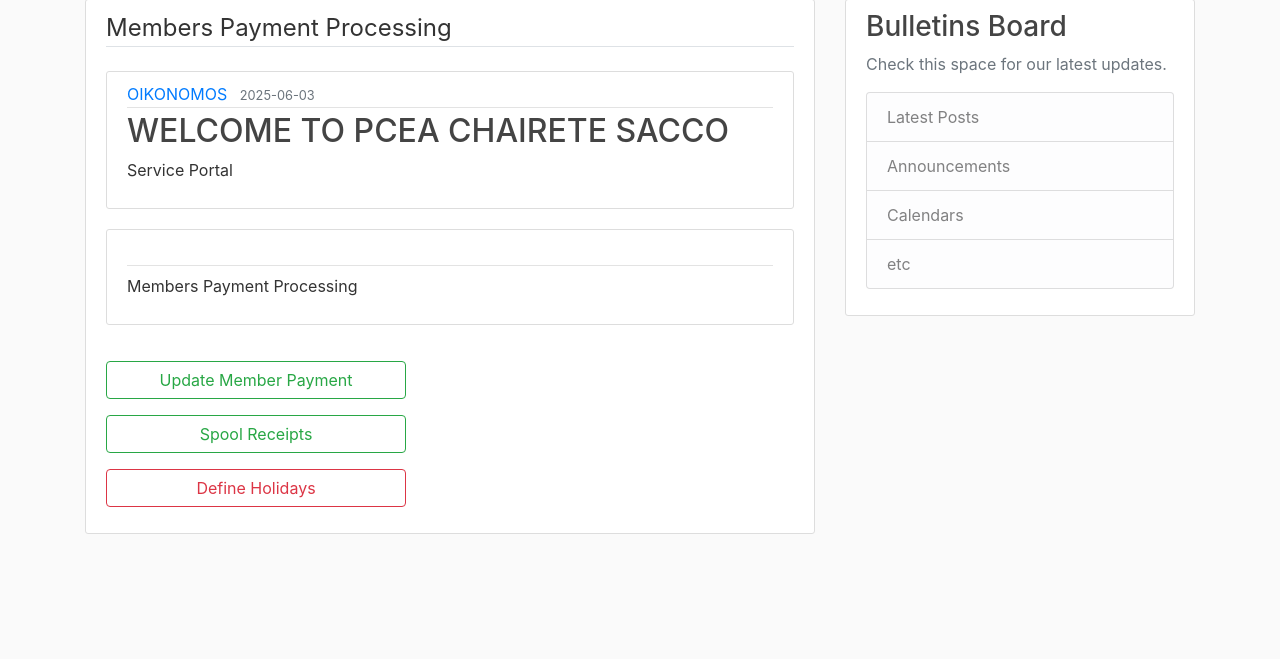
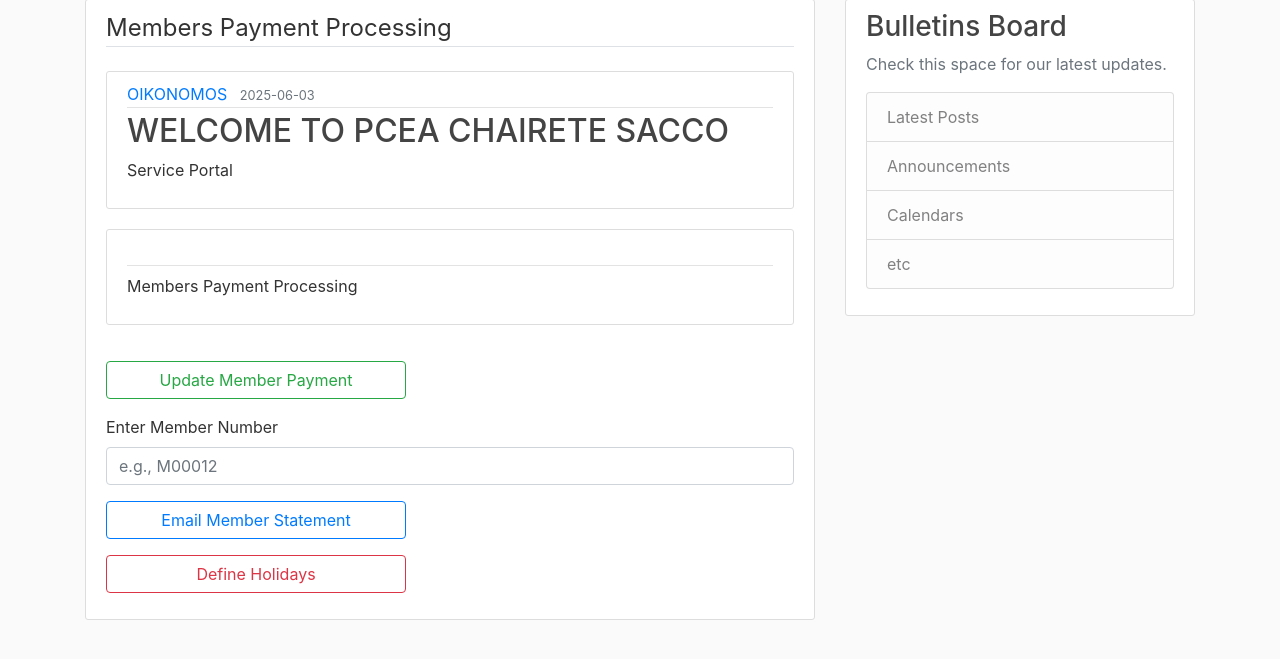
Before and after one commit to dmwangike/my-flask-app, a Flask app: page /deposits in a window 1280 px wide. Shown: the part 81-740 px from the top of the page. Run offline with Flask 3, Linux system fonts and the light colour scheme; the visitor is signed in with stand-in values (Sample User, id 1); parts of the project's set-up code (start-up, migrations or seed data) failed here and were passed over; some libraries are stand-ins or nearby versions.

Commit message:
Add Statement

```diff
--- a/app.py
+++ b/app.py
@@ -36,30 +36,23 @@ from jinjasql import JinjaSql
 import cryptography as cy
 from cryptography.fernet import Fernet
 import pandas as pd
-#import oracledb
-#from oracledb import create_pool,InterfaceError
-
-#oracledb.init_oracle_client(lib_dir="C:\\Program Files (x86)\\Oracle\\instantclient_19_11")
 import psycopg2
 import logging
 logging.basicConfig(level=logging.DEBUG)
 import re
 import os,shutil
 import sys
-#import paramiko
 from base64 import decodebytes
 import zipfile
-
-
 from reportlab.lib import colors
-from reportlab.lib.pagesizes import letter
+from reportlab.lib.pagesizes import letter, A4
 from reportlab.pdfgen import canvas
 from reportlab.lib.units import inch
+from myfunctions.localpkg import generate_statements_logic,create_date_folder,create_bank_statement_revised
+from extensions import mail
+from io import BytesIO
+from reportlab.lib.utils import ImageReader
 
-
-from myfunctions.localpkg import generate_statements_logic,create_date_folder,create_bank_statement_revised
-
-from extensions import mail
 
 
 
@@ -77,7 +70,7 @@ app.config['MAIL_USE_SSL'] = False
 app.config['MAIL_USERNAME'] = 'dangawalla@gmail.com'
 app.config['MAIL_PASSWORD'] = 'ghno sctr qbcl mljd'
 app.config['MAIL_DEFAULT_SENDER'] = 'noreply@demo.com'
-#mail = Mail(app)
+
 
 # Initialize mail with app
 mail.init_app(app)
@@ -86,14 +79,6 @@ mail.init_app(app)
 from myfunctions.welcome import MembershipLetterGenerator
 
 
-# List of allowed IPs
-#ALLOWED_IPS = {'127.0.0.1','192.168.100.243', '203.0.113.5'}  # Replace with your allowed IPs
-
-#@app.before_request
-#def limit_remote_addr():
-#    client_ip = request.remote_addr
-#    if client_ip not in ALLOWED_IPS:
-#        abort(403)  # Forbidden
 
 posts = [
     {
@@ -512,36 +497,6 @@ def enquire_cust_details():
 
 
 
-@app.route("/execute_sql", methods=['GET','POST'])
-@login_required
-def  execute_sql():
-    # Connect to the database
-    conn = get_db_connection()
-    query = """
-    with new_clients as (
-    select customer_id, cust_name, cust_acct,datejoined, identification,account_no,cust_bank,
-    ROW_NUMBER() OVER (PARTITION BY customer_id ORDER BY account_no desc) AS rwn from clients join
-    portfolio using(customer_id)where datejoined = CURRENT_DATE)
-    SELECT * from new_clients where rwn = 1
-               """
-
-    # Read data into a DataFrame
-    df = pd.read_sql(query, conn)
-    conn.close()
-    conditions = df['cust_acct'].tolist()
-    df_orc = fetch_oracle(conditions)
-    check_df = pd.merge(df, df_orc, how='left', left_on='cust_acct', right_on='BANK_ACCT')
-
-
-
-    # Create an Excel file on disk
-    today = datetime.today().strftime('%Y-%m-%d')
-    filename = f"E:\\oikonomos\\DATA\\acct_open_{today}.xlsx"
-    check_df.to_excel(filename, index=False, sheet_name='Data')
-
-    flash('Extract successful. Please check location', 'success')
-    return render_template('execute_sql.html', title='CUS', posts=post1)
-
 
 
 @app.route("/members", methods=['GET', 'POST'])
@@ -838,6 +793,9 @@ class RegistrationForm(FlaskForm):
             raise ValidationError('That email is taken. Please choose a different one.')
 
 
+
+
+
 class LoginForm(FlaskForm):
     username = StringField('Username', validators=[DataRequired(), Length(min=2, max=20)])
     password = PasswordField('Password', validators=[DataRequired()])
@@ -871,6 +829,128 @@ class ResetPasswordForm(FlaskForm):
 
 
 
+@app.route('/generate_statement', methods=['POST'])
+def generate_statement():
+    member_number = request.form.get('member_number')
+    if not member_number:
+        flash('Member number is required', 'danger')
+        return redirect(url_for('home'))
+
+    conn = get_db_connection()
+    cur = conn.cursor()
+
+    # Get Header Info
+    cur.execute("""
+        SELECT membership_number, cust_name, pref_phone, congregation, pref_email
+        FROM MEMBERS WHERE membership_number = %s
+    """, (member_number,))
+    header = cur.fetchone()
+
+    if not header:
+        flash(f'Member {member_number} not found.', 'danger')
+        return redirect(url_for('home'))
+
+    # Get Transactions
+    cur.execute("""
+        SELECT P.membership_number, T.account_number, T.trans_date::DATE, T.narrative,
+               T.amount, T.running_balance, T.trxid
+        FROM transactions T
+        JOIN portfolio P ON T.account_number = P.account_no
+        WHERE account_type = 'Savings' AND P.membership_number = %s
+    """, (member_number,))
+    transactions = cur.fetchall()
+
+    # Get Summary
+    cur.execute("""
+        SELECT membership_number, account_type, ACCOUNT_NO, BALANCE FROM portfolio
+        WHERE account_type = 'Deposits' AND membership_number = %s
+        UNION
+        SELECT MEMBER_NUMBER, 'Loans', LOAN_ACCOUNT, PENDING_AMOUNT FROM LOAN_ACCOUNTS
+        WHERE PENDING_AMOUNT <> 0 AND MEMBER_NUMBER = %s
+        UNION
+        SELECT MEMBERSHIP_NUMBER, 'Interest Due', INTEREST_ACCOUNT, INTEREST_DUE
+        FROM INTEREST_ACCOUNTS
+        WHERE INTEREST_DUE <> 0 AND MEMBERSHIP_NUMBER = %s
+    """, (member_number, member_number, member_number))
+    summary = cur.fetchall()
+
+    cur.close()
+    conn.close()
+
+    # Generate PDF
+    buffer = BytesIO()
+    p = canvas.Canvas(buffer, pagesize=A4)
+    width, height = A4
+
+    logo_path = "static/logo.png"
+    p.drawImage(ImageReader(logo_path), 40, height - 100, width=100, preserveAspectRatio=True)
+
+    # Header
+    p.setFont("Helvetica-Bold", 14)
+    p.drawString(150, height - 70, "Member Statement")
+    p.setFont("Helvetica", 10)
+    p.drawString(150, height - 85, f"Date of Extraction: {datetime.now().strftime('%Y-%m-%d')}")
+
+    y = height - 120
+    p.drawString(40, y, f"Member #: {header[0]}")
+    p.drawString(240, y, f"Name: {header[1]}")
+    y -= 15
+    p.drawString(40, y, f"Phone: {header[2]}")
+    p.drawString(240, y, f"Congregation: {header[3]}")
+
+    # Transactions
+    y -= 30
+    p.setFont("Helvetica-Bold", 12)
+    p.drawString(40, y, "Transactions:")
+    y -= 15
+    p.setFont("Helvetica", 9)
+    for t in transactions:
+        if y < 100:
+            p.showPage()
+            y = height - 50
+        line = f"{t[2]} | {t[3]} | {t[4]:,.2f} | Bal: {t[5]:,.2f}"
+        p.drawString(50, y, line)
+        y -= 12
+
+    # Summary
+    y -= 25
+    p.setFont("Helvetica-Bold", 12)
+    p.drawString(40, y, "Summary:")
+    y -= 15
+    p.setFont("Helvetica", 9)
+    for s in summary:
+        line = f"{s[1]} ({s[2]}): {s[3]:,.2f}"
+        p.drawString(50, y, line)
+        y -= 12
+
+    # Footer
+    p.setFont("Helvetica-BoldOblique", 11)
+    p.drawString(200, 30, "GROWING TOGETHER")
+
+    p.showPage()
+    p.save()
+
+    buffer.seek(0)
+
+    # Email PDF
+    recipients = [header[4]] if header[4] else []
+    cc_list = ['dmwangike@yahoo.com']
+
+    msg = Message(subject="Member Statement",
+                  sender="noreply@example.com",
+                  recipients=recipients or cc_list,
+                  cc=cc_list,
+                  body=f"Attached is the member statement for {header[1]} ({header[0]}).")
+    msg.attach(f"{member_number}_statement.pdf", "application/pdf", buffer.read())
+
+    try:
+        mail.send(msg)
+        flash(f"Statement emailed to {header[4] or '[no member email]'}, CCed to dmwangike@yahoo.com", "success")
+    except Exception as e:
+        flash(f"Failed to send to member, but CCed to dmwangike@yahoo.com. Error: {str(e)}", "warning")
+
+    return redirect(url_for('home'))
+
 
 
 
--- a/forms.py
+++ b/forms.py
@@ -160,7 +160,7 @@ class cusdKYCForm(FlaskForm):
                              validators=[DataRequired(), Length(min=2, max=100)])
      cname = StringField('CUSTOMER',
                               validators=[DataRequired(), Length(min=2, max=200)], render_kw={"readonly": True})
-     ccustno = StringField('CUSTOMER_NUMBER',
+     ccustno = StringField('CUSTOMER_ID',
                               validators=[DataRequired(), Length(min=1, max=200)], render_kw={"readonly": True})
      cphone = StringField('PHONE_NUMBER',
                               validators=[DataRequired(), Length(min=1, max=200)], render_kw={"readonly": True})
@@ -279,11 +279,11 @@ class EnrichForm(FlaskForm):
         'CONGREGATION',
         validators=[DataRequired()],
         choices=[
-            ('upendo', 'Upendo'),
-            ('nkaimurunya', 'Nkaimurunya'),
-            ('ongata', 'Ongata'),
-            ('macedonia', 'Macedonia'),
-            ('others', 'Others')
+            ('Upendo', 'upendo'),
+            ('Nkaimurunya', 'nkaimurunya'),
+            ('Ongata', 'ongata'),
+            ('Macedonia', 'macedonia'),
+            ('Others', 'others')
         ],
         coerce=str  # Ensures the selected value is returned as a string
 )
--- a/requirements.txt
+++ b/requirements.txt
@@ -46,5 +46,6 @@ SQLAlchemy==2.0.41
 typing_extensions==4.13.2
 tzdata==2025.2
 urllib3==2.4.0
+weasyprint
 Werkzeug==3.1.3
 WTForms==3.2.1
--- a/templates/deposits.html
+++ b/templates/deposits.html
@@ -24,12 +24,17 @@
                 <button type="submit" class="btn btn-outline-success" style="width: 300px;">Update Member Payment</button>
             </form>
         </div>
+<div class="form-group">
+    <form action="{{ url_for('generate_statement') }}" method="post">
+        {{ form.hidden_tag() }}
         <div class="form-group">
-            <form action="{{ url_for('spool_receipt') }}" method="post">
-                {{ form.hidden_tag() }}
-                <button type="submit" class="btn btn-outline-success" style="width: 300px;">Spool Receipts</button>
-            </form>
+            <label for="member_number">Enter Member Number</label>
+            <input type="text" name="member_number" class="form-control" placeholder="e.g., M00012" required>
         </div>
+        <button type="submit" class="btn btn-outline-primary" style="width: 300px;">Email Member Statement</button>
+    </form>
+</div>
+
 <div class="form-group">
             <form action="{{ url_for('define_holidays') }}" method="post">
                 {{ form.hidden_tag() }}
```
Also changed, not shown: templates/statement.html (added, +41 -0 lines).
